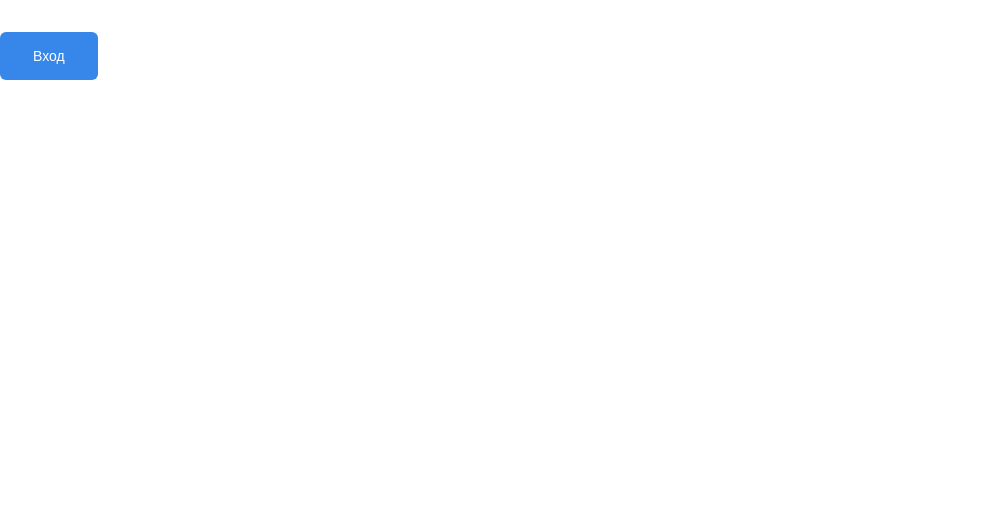
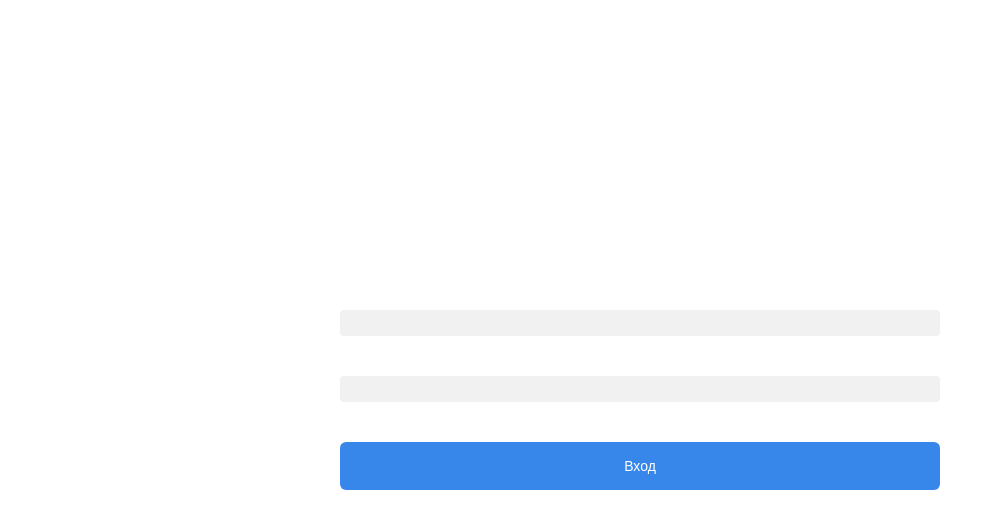
Before and after one commit to K3irill/ds-kanban-1, a Next.js app: page /login in a window 1280 px wide. Shown: the top 528 px of the page, without its empty margins (0-1003 px from the left). Built offline with nearby package versions, Linux system fonts and the light colour scheme.

Commit message:
feat: добавил валидацию c zod

```diff
--- /dev/null
+++ b/src/components/login/LoginForm/LoginForm.module.scss
@@ -0,0 +1,26 @@
+.form {
+	max-width: 600px;
+	margin: 0 auto;
+	height: 100%;
+	display: flex;
+	justify-content: center;
+	flex-direction: column;
+	row-gap: 20px;
+}
+.wrapperInput {
+	&:not(:last-child) {
+		margin-bottom: 10px;
+	}
+
+	input {
+		padding: 5px;
+		width: 100%;
+		background-color: #f1f1f1;
+		margin-bottom: 10px;
+		border-radius: 4px;
+	}
+}
+
+.errorMessage {
+	color: red;
+}
--- a/src/components/login/LoginForm/LoginForm.tsx
+++ b/src/components/login/LoginForm/LoginForm.tsx
@@ -2,15 +2,25 @@
 
 import StandardButton from '@/components/ui/Button/StandardButton/StandardButton';
 import AuthService from '@/services/auth.service';
-import { ILoginData } from '@/types/auth.type';
+import { ILoginData, iLoginDataShema } from '@/types/auth.type';
+import { zodResolver } from '@hookform/resolvers/zod';
 import { useMutation } from '@tanstack/react-query';
 import { useRouter } from 'next/router';
-
 import React from 'react';
 import { SubmitHandler, useForm } from 'react-hook-form';
 
+import styles from './LoginForm.module.scss';
+
 function LoginForm() {
-  const { handleSubmit, register, reset } = useForm<ILoginData>();
+  const {
+    handleSubmit,
+    register,
+    formState: { errors },
+    reset,
+    setError,
+  } = useForm<ILoginData>({
+    resolver: zodResolver(iLoginDataShema),
+  });
 
   const router = useRouter();
 
@@ -28,12 +38,16 @@ function LoginForm() {
   };
 
   return (
-    <form onSubmit={handleSubmit(onSubmit)}>
-      <div>
-        <input type="email" {...register('email', { required: true })} />
+    <form className={styles.form} onSubmit={handleSubmit(onSubmit)}>
+      <div className={styles.wrapperInput}>
+        <input type="text" {...register('email')} />
+        {errors.email && <div className={styles.errorMessage}>{`${errors.email.message}`}</div>}
       </div>
-      <div>
-        <input type="password" {...register('password', { required: true })} />
+      <div className={styles.wrapperInput}>
+        <input type="password" {...register('password')} />
+        {errors.password && (
+          <div className={styles.errorMessage}>{`${errors.password.message}`}</div>
+        )}
       </div>
       <StandardButton type="submit" isDisabled={isPending}>
         Вход
--- a/src/middleware.tsx
+++ b/src/middleware.tsx
@@ -14,7 +14,7 @@ export function middleware(request: NextRequest) {
   return NextResponse.next();
 }
 
-// Применяется только к маршрутам, начинающимся с /projects/
+// Применяется middleware только к пути, начинающимся с /projects/
 export const config = {
   matcher: '/projects/:path*',
 };
--- a/src/types/auth.type.ts
+++ b/src/types/auth.type.ts
@@ -2,7 +2,7 @@ import { z } from 'zod';
 
 export const iLoginDataShema = z.object({
   email: z.string().email(),
-  password: z.string().min(8).max(20),
+  password: z.string().min(8).max(25),
 });
 
 export const accessTokenShema = z.object({
```
